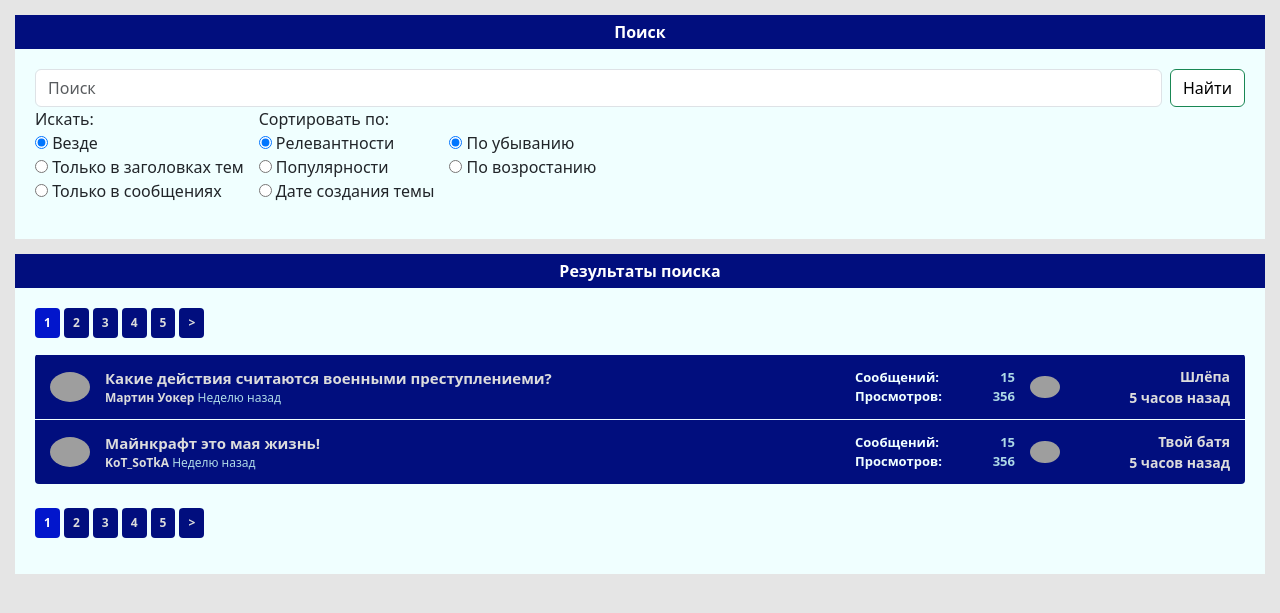
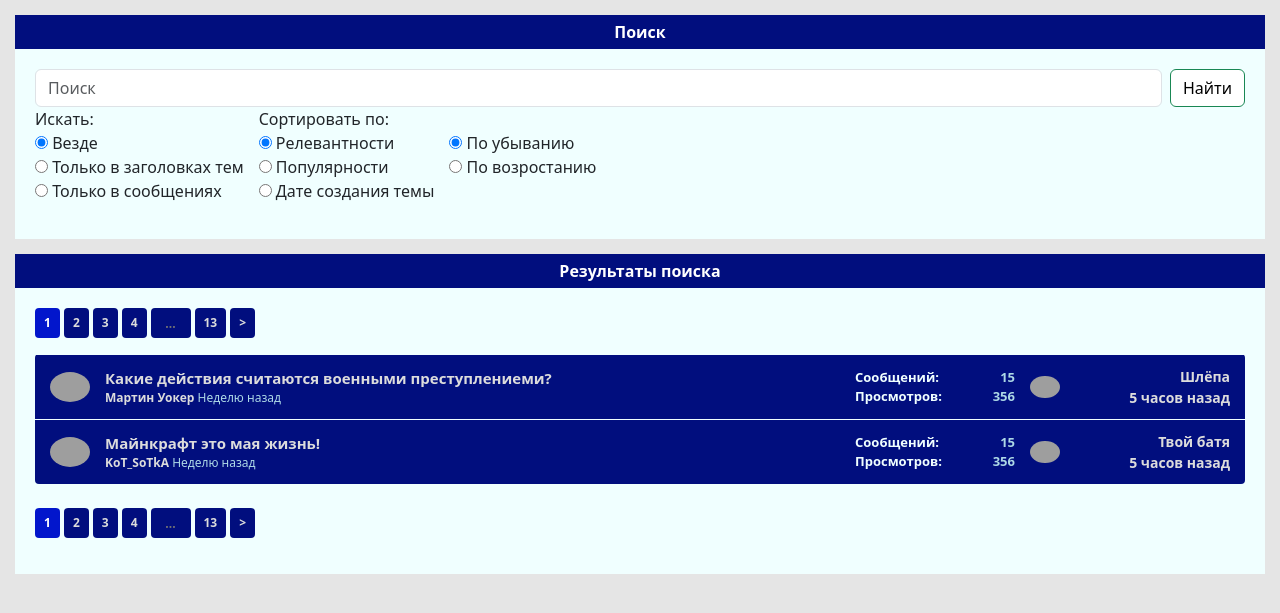
Before and after one commit to DaniilSamoilov/STP_htdocs, a PHP site: page /site/search.html in a window 1280 px wide. Shown: the top 613 px of the page. Run offline with PHP 8.4, Linux system fonts and the light colour scheme; grey boxes are pictures that could not be loaded.

Commit message:
Добавил строку ввода номера страницы в поиске

```diff
--- a/site/css/style.css
+++ b/site/css/style.css
@@ -194,6 +194,15 @@ img {
     color: #fff;
 }
 
+.pagination_link-choose-page {
+    background: #010e7e;
+    border: none;
+    text-align: center;
+    width: 40px;
+    color: gainsboro;
+    font-weight: bold;
+}
+
 @media (max-width:800px){
     .forum-section_col-3,.forum-section_col-4 {
         display:none
--- a/site/search.html
+++ b/site/search.html
@@ -77,7 +77,10 @@
                     <a class="pagination_link" href="#">4</a>
                 </li>
                 <li class="pagination_item">
-                    <a class="pagination_link" href="#">5</a>
+                    <input class="pagination_link pagination_link-choose-page" placeholder="...">
+                </li>
+                <li class="pagination_item">
+                    <a class="pagination_link" href="#">13</a>
                 </li>
                 <li class="pagination_item">
                     <a class="pagination_link" href="#">></a>
@@ -173,7 +176,10 @@
                     <a class="pagination_link" href="#">4</a>
                 </li>
                 <li class="pagination_item">
-                    <a class="pagination_link" href="#">5</a>
+                    <input class="pagination_link pagination_link-choose-page" placeholder="...">
+                </li>
+                <li class="pagination_item">
+                    <a class="pagination_link" href="#">13</a>
                 </li>
                 <li class="pagination_item">
                     <a class="pagination_link" href="#">></a>
```
